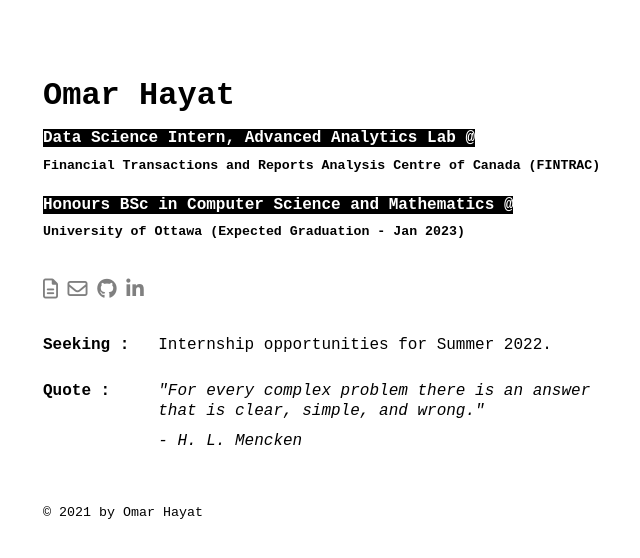
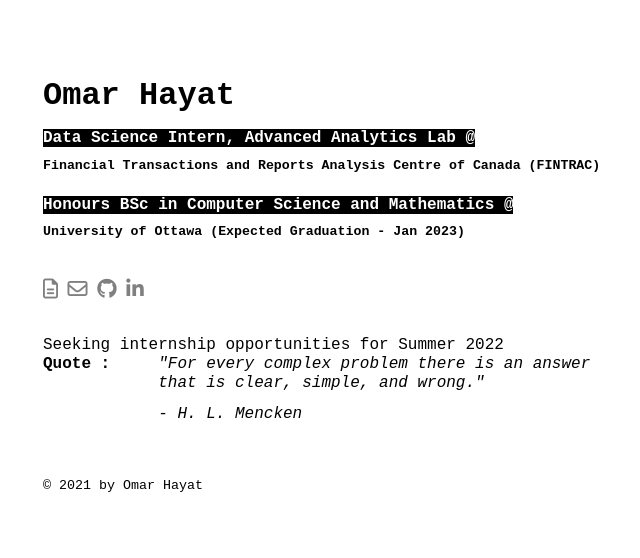
Before and after one commit to OmarHayat-DEV/web, a Jekyll site: the page built from index.html, in a window 1280 px wide. Shown: the top 558 px of the page, without its empty margins (309-949 px from the left). Built offline with Jekyll 4.4.1, drawn with Linux system fonts in a browser that asks for light colours; nearby versions of some CDN libraries.

Commit message:
remove column layout for line

```diff
--- a/index.html
+++ b/index.html
@@ -16,14 +16,15 @@ layout: default
 
 <div class="main">
     <div class="row">
-        <div class="column left">
-            <b font-size = 12px >Seeking : </b>
+        Seeking internship opportunities for Summer 2022
+        <!-- <div class="column left">
+            <b>Seeking : </b>
         </div>
         <div class="column right">
             <p class="ntm">
                 Internship opportunities for Summer 2022.
             </p>
-        </div>
+        </div> -->
     </div>
     <div class="row">
         <div class="column left">
```
